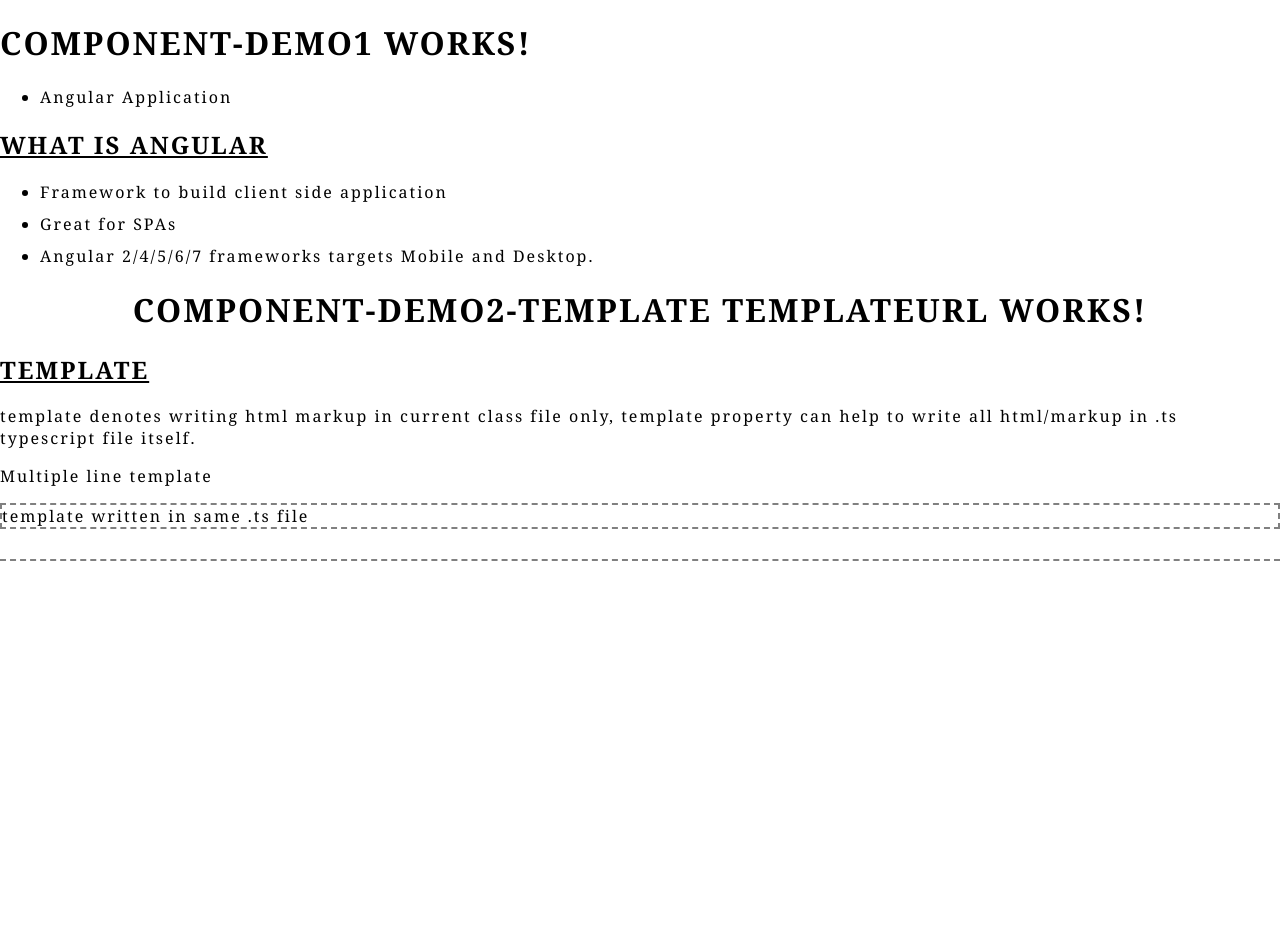
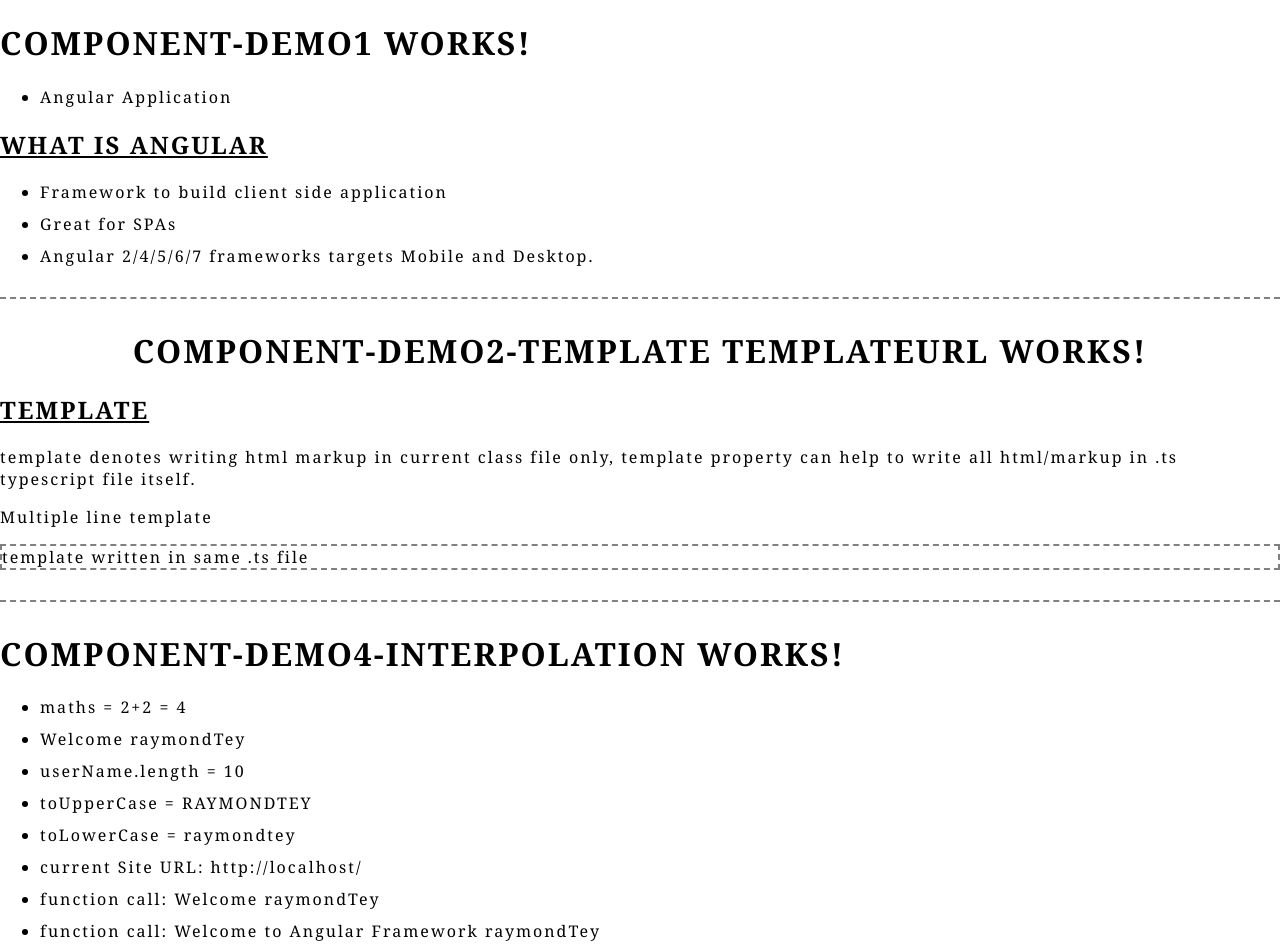
Before and after one commit to AhmedMeshaal/AngularApplication, an Angular app: page / in a window 1280 px wide. Shown: the top 952 px of the page. Before the commit the page ends 821 px from the top, so only its background shows below. Built offline with nearby package versions, Linux system fonts and the light colour scheme.

Commit message:
Interpolation Component

```diff
--- a/src/app/app.component.html
+++ b/src/app/app.component.html
@@ -2,7 +2,11 @@
 <div class="container">
 
   <app-front-page></app-front-page>
+  <div class="custom-divider"></div>
+
   <app-front-page2></app-front-page2>
+  <div class="custom-divider"></div>
 
+  <app-front-page3></app-front-page3>
   <div class="custom-divider"></div>
 </div>
--- a/src/app/app.module.ts
+++ b/src/app/app.module.ts
@@ -6,12 +6,14 @@
 import { MatSliderModule } from '@angular/material/slider';
 import { FrontPageComponent } from './front-page/front-page.component';
 import { FrontPage2Component } from './front-page2/front-page2.component';
+import { FrontPage3Component } from './front-page3/front-page3.component';
 
 @NgModule({
   declarations: [
     AppComponent,
     FrontPageComponent,
-    FrontPage2Component
+    FrontPage2Component,
+    FrontPage3Component
   ],
   imports: [
     BrowserModule,
--- /dev/null
+++ b/src/app/front-page3/front-page3.component.html
@@ -0,0 +1,13 @@
+<div>
+  <h1>component-demo4-interpolation works!</h1>
+  <ul>
+    <li>maths = 2+2 = {{ 2+2 }}</li>
+    <li>{{ "Welcome " + userName }}</li>
+    <li>userName.length = {{ userName.length }}</li>
+    <li>toUpperCase = {{ userName.toUpperCase() }}</li>
+    <li>toLowerCase = {{ userName.toLowerCase() }}</li>
+    <li>current Site URL: {{ siteUrl }}</li>
+    <li>function call: {{ fn_showGreetingsToUser() }}</li>
+    <li>function call: {{ fn_showMessage() }}</li>
+  </ul>
+</div>
--- /dev/null
+++ b/src/app/front-page3/front-page3.component.ts
@@ -0,0 +1,28 @@
+import { Component, OnInit } from '@angular/core';
+
+@Component({
+  selector: 'app-front-page3',
+  templateUrl: './front-page3.component.html',
+  styleUrls: ['./front-page3.component.css']
+})
+export class FrontPage3Component implements OnInit {
+
+  public technology = 'Angular Framework';
+  public userName = 'raymondTey';
+  // public siteUrl = 'http://www.google.com';
+  public siteUrl = window.location.href;
+
+  fn_showGreetingsToUser() {
+    return 'Welcome ' + this.userName;
+  }
+
+  fn_showMessage() {
+    return 'Welcome to ' + this.technology + ' ' + this.userName;
+  }
+
+  constructor() { }
+
+  ngOnInit(): void {
+  }
+
+}
```
Also changed, not shown: src/app/front-page3/front-page3.component.css (added), 1 other file (tests, documents, lock files or other folders).
